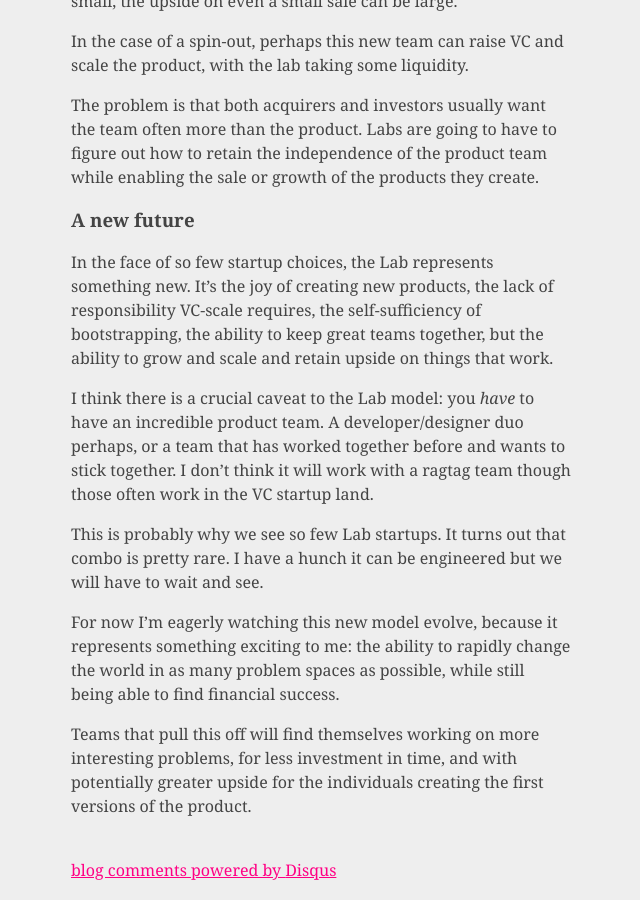
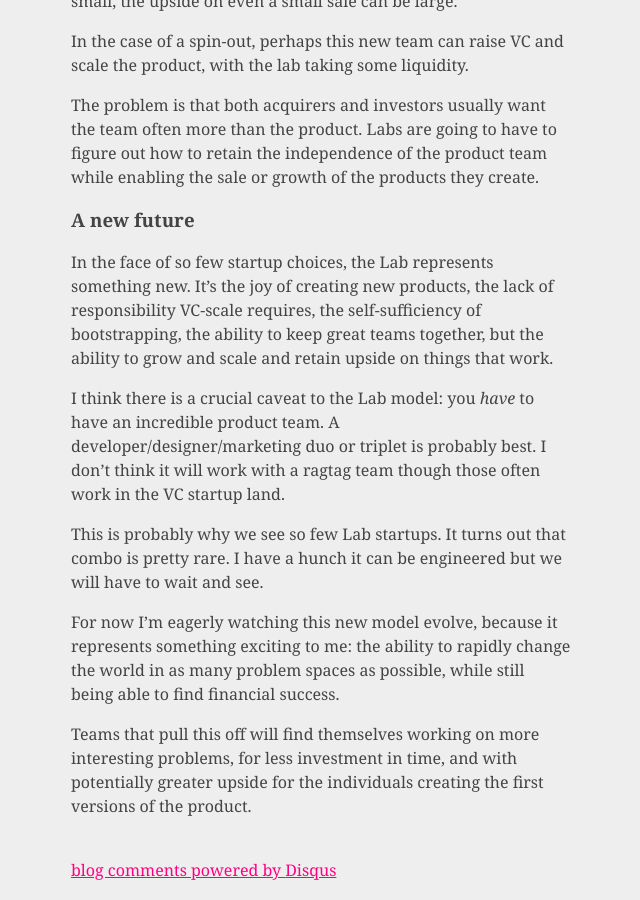
Before and after one commit to mlynch/mlynch.github.com, a Jekyll site: the page built from _posts/2014-11-02-new-kind-of-startup.markdown, in a window 1280 px wide and 900 px high, scrolled down 1984 px. Shown: the whole window, without its empty margins (319-959 px from the left). Built offline with Jekyll 4.4.1, drawn with Linux system fonts in a browser that asks for light colours; Markdown is read by kramdown in place of the engine named in the settings; comment, search, counter and statistics services are not loaded.

Commit message:
Update 2014-11-02-new-kind-of-startup.markdown

```diff
--- a/_posts/2014-11-02-new-kind-of-startup.markdown
+++ b/_posts/2014-11-02-new-kind-of-startup.markdown
@@ -63,7 +63,7 @@ The problem is that both acquirers and investors usually want the team often mor
 
 In the face of so few startup choices, the Lab represents something new. It's the joy of creating new products, the lack of responsibility VC-scale requires, the self-sufficiency of bootstrapping, the ability to keep great teams together, but the ability to grow and scale and retain upside on things that work.
 
-I think there is a crucial caveat to the Lab model: you *have* to have an incredible product team. A developer/designer duo perhaps, or a team that has worked together before and wants to stick together. I don't think it will work with a ragtag team though those often work in the VC startup land.
+I think there is a crucial caveat to the Lab model: you *have* to have an incredible product team. A developer/designer/marketing duo or triplet is probably best. I don't think it will work with a ragtag team though those often work in the VC startup land.
 
 This is probably why we see so few Lab startups. It turns out that combo is pretty rare. I have a hunch it can be engineered but we will have to wait and see.
 
```
